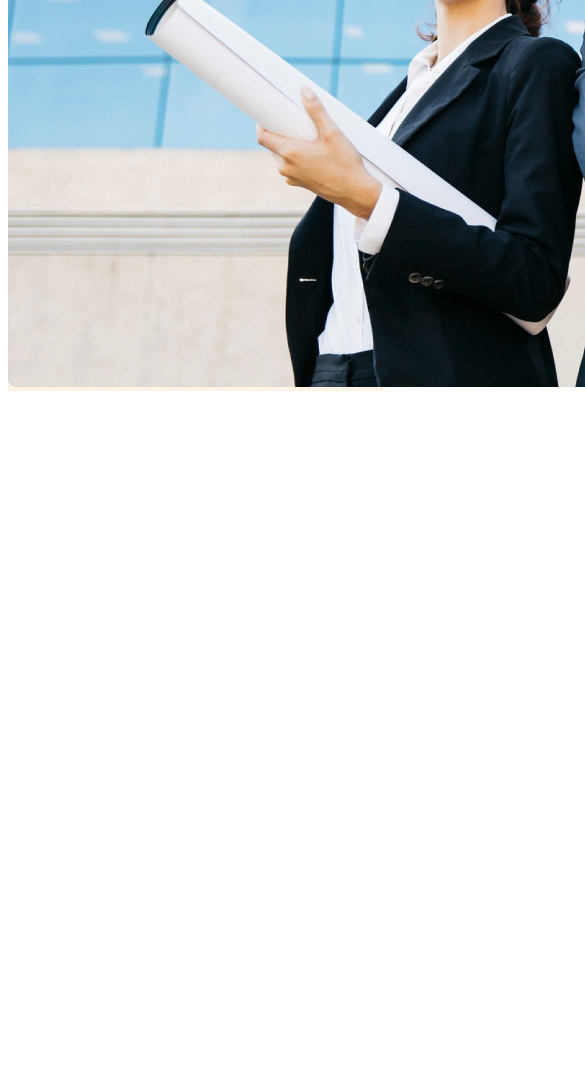
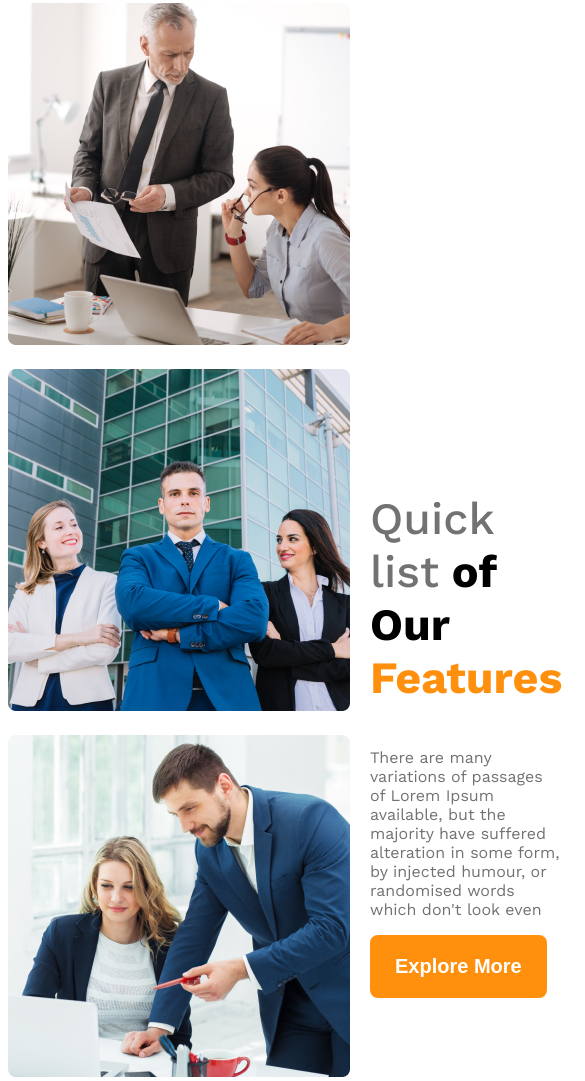
Before and after one commit to Murshed-66/g3-architect-website, a plain HTML site: page index.html in a window 390 px wide. Shown: the part 1069-2150 px from the top of the page, 585 px wide, since content can reach past the window. Before the commit the page ends 1468 px from the top, so only its background shows below. Drawn offline with nearby package versions, Linux system fonts and the light colour scheme.

Commit message:
made team responsive and added the structure

```diff
--- a/index.html
+++ b/index.html
@@ -24,11 +24,41 @@
             <p class="banner-description">There are many variations of passages of Lorem Ipsum available, but the majority have suffered alteration in some form, by injected humour, or randomised words which don't look even</p>
             <button class="btn-primary">Explore More</button>
             </div>
-            <img src="images/banner.png" alt="">
+            <img class="banner-image" src="images/banner.png" alt="">
         </div>
 
     </header>
     <main>
+        <section class="teams display-flex">
+            <div class="team-img-container">
+                <img src="images/team1.png" alt="">
+                <img src="images/team2.png" alt="">
+                <img src="images/team3.png" alt="">
+                <img src="images/team4.png" alt="">
+
+
+
+
+            </div>
+            <div class="our-features">
+                <h3 class="section-title"><span id="quick-list" class="text-light-gray">Quick list</span> <span>of Our</span> <span class="text-primary">Features</span></h3>
+                <p class="feature-description text-light-gray">There are many variations of passages of Lorem Ipsum available, but the majority have suffered alteration in some form, by injected humour, or randomised words which don't look even</p>
+                <button class="btn-primary">Explore More</button>
+
+            </div>
+
+        </section>
+        <!-- features will enjoy -->
+         <section>
+            <h3 class="section-title">Some Facts</h3>
+            <p class="text-light-gray">There are many variations of passages of Lorem Ipsum available, but the majority have suffered alteration in some form, by injected humour, or randomised words which don't look even</p>
+
+         </section>
+         <!-- some fatcs -->
+          <section class="some-facts">
+
+          </section>
+
 
     </main>
     <footer>
--- a/styles/architects.css
+++ b/styles/architects.css
@@ -9,6 +9,9 @@
 /* sheard style */
 .display-flex{
   display: flex;
+}
+.text-primary{
+  color: #FF900E;
 }
 
 /* dark 02 */
@@ -30,6 +33,17 @@
   font-weight: 600;
   border-radius: 8px;
   border: none;
+}
+.main{
+  max-width: 1440px;
+  margin: 0 auto;
+}
+main > section{
+  margin-top: 130px;
+}
+.section-title{
+  font-size: 2.8rem;
+  font-weight: 700;
 }
 
 /* header style */
@@ -69,3 +83,50 @@
   font-weight: 700;
   font-size: 4rem;
 }
+.banner-image{
+  width: 100%;
+}
+/* team and banner related style */
+.teams{
+  align-items: center;
+}
+.team-img-container{
+  display: grid;
+  grid-template-columns: repeat(2, 1fr);
+  gap: 24px;
+}
+.our-features{
+  margin-left: 130px;
+  max-width: 530px;
+}
+
+
+#quick-list{
+  font-weight: 500;
+}
+
+
+
+/* responsive media quary */
+@media screen and (max-width:576px) {
+  .navbar,
+  .nav-links,
+  .teams,{
+    flex-direction: column;
+  }
+  .team-img-container{
+    grid-template-columns: repeat(1,1fr);
+  }
+  .our-features{
+    margin-left: 20px;
+  }
+}
+@media screen and (mix-width:576px) and (max-width: 992px) {
+  .teams{
+    flex-direction: column;
+  }
+  .our-features{
+    margin: 50px auto;
+  }
+
+}
```
